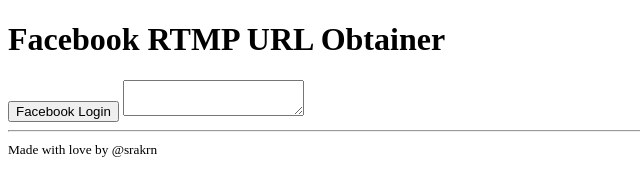
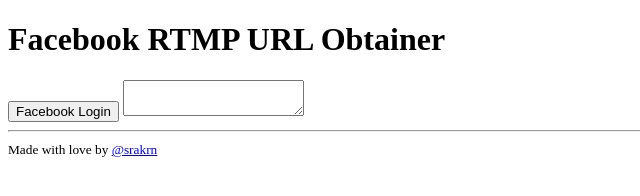
Before and after one commit to OrenShalmy/fb-live-rtmp, a plain HTML site: page index.html in a window 1280 px wide. Shown: the full height of the page, 0-640 px from the left. Drawn offline with Linux system fonts and the light colour scheme.

Commit message:
Edited sth lol

```diff
--- a/index.html
+++ b/index.html
@@ -27,5 +27,5 @@
   <button onclick="auth()">Facebook Login</button>
   <textarea id="fb-rtmp"></textarea>
   <hr/>
-  <small>Made with love by @srakrn</small>
+  <small>Made with love by <a href="https://srakrn.com">@srakrn</a></small>
 </body>
```
